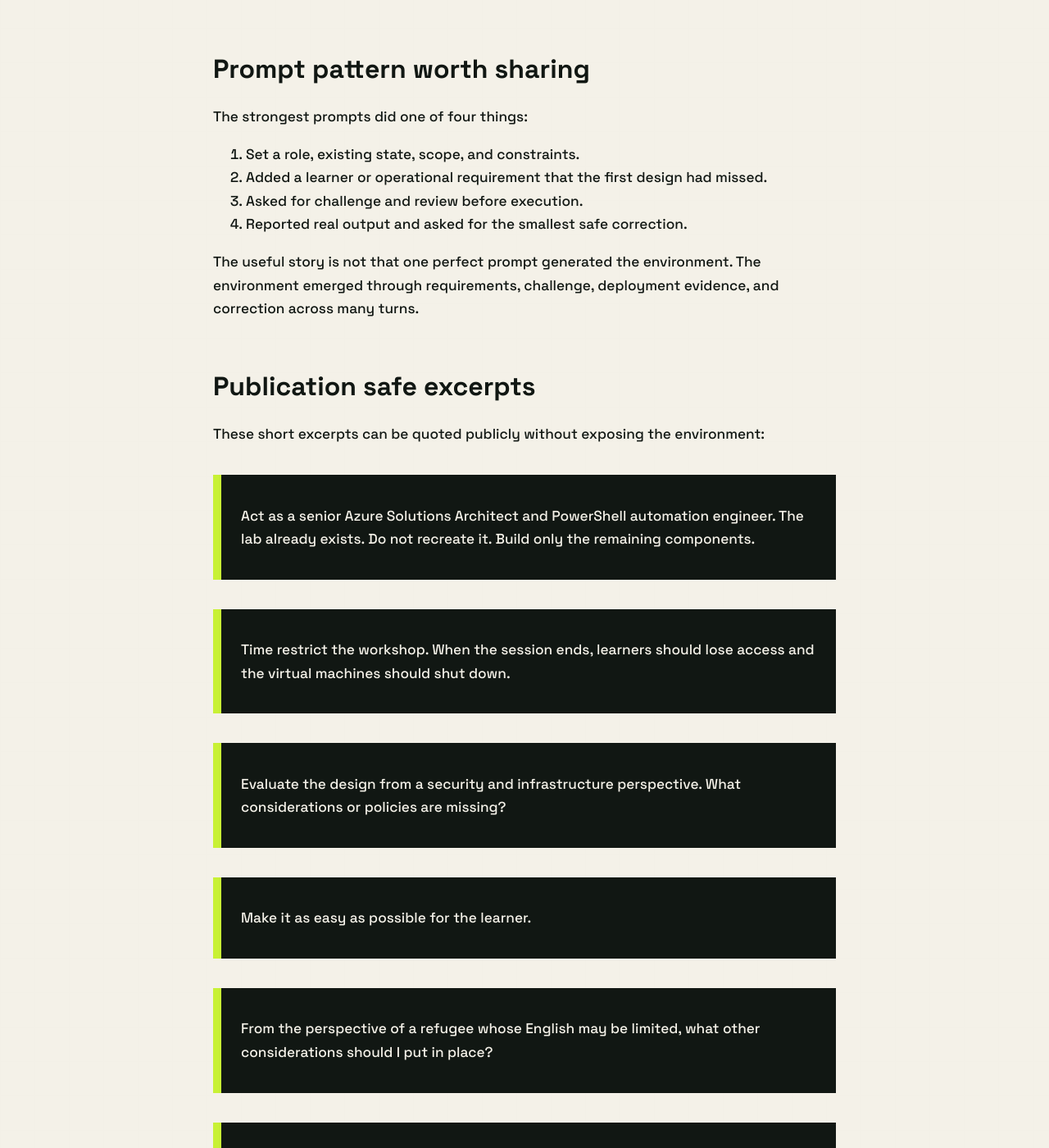
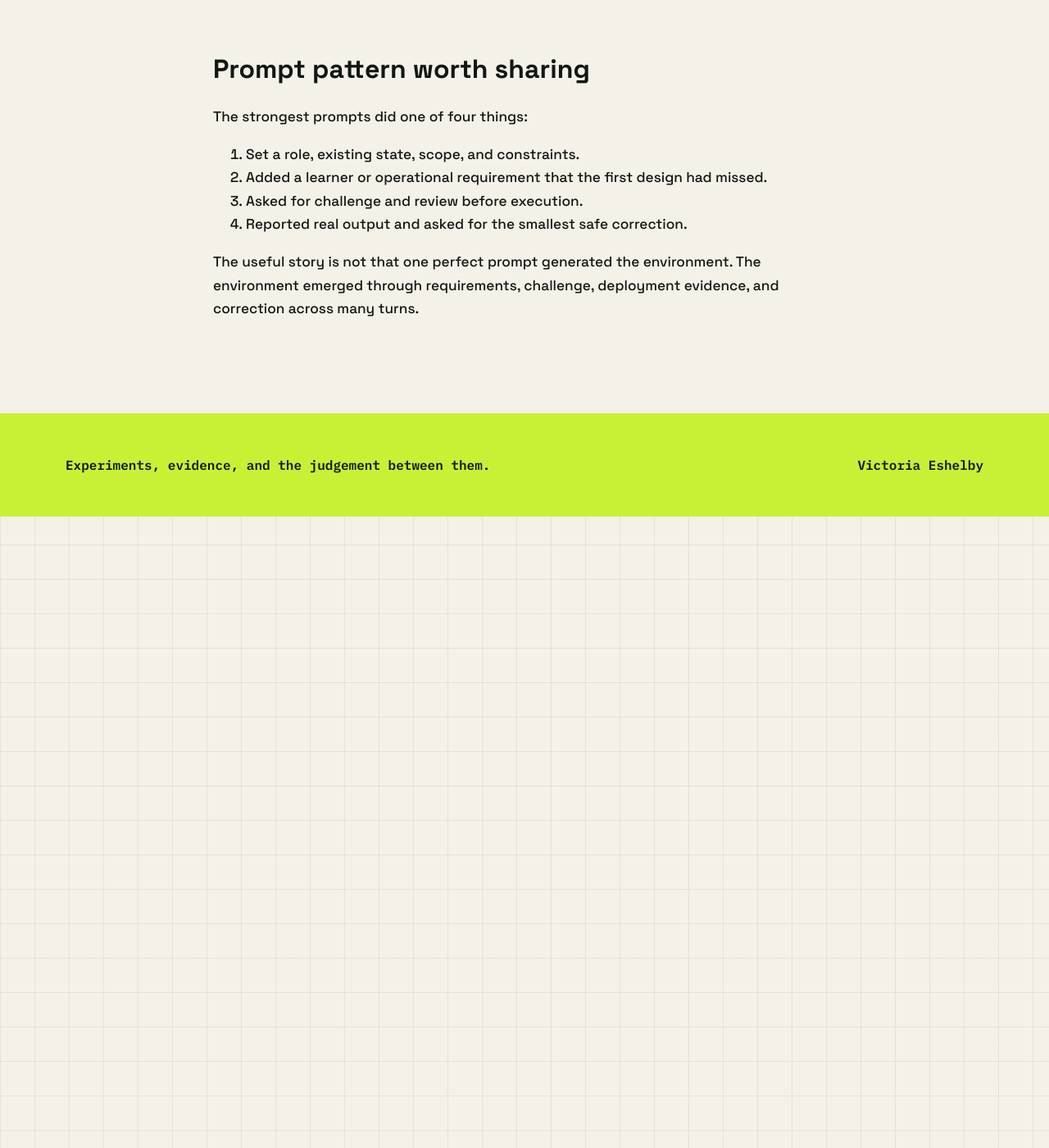
Before and after one commit to VEshelbyMTT/today-ai-learned, a Jekyll site: the page built from examples/trainer-managed-azure-lab/prompts.md, in a window 1280 px wide and 1400 px high, scrolled down 6938 px. Shown: the whole window at 82% size. Built offline with Jekyll 4.4.1, drawn with Linux system fonts in a browser that asks for light colours; some of the changed text lies outside the part shown.

Commit message:
Remove duplicate prompt excerpts

```diff
--- a/examples/trainer-managed-azure-lab/prompts.md
+++ b/examples/trainer-managed-azure-lab/prompts.md
@@ -135,21 +135,3 @@ The strongest prompts did one of four things:
 4. Reported real output and asked for the smallest safe correction.
 
 The useful story is not that one perfect prompt generated the environment. The environment emerged through requirements, challenge, deployment evidence, and correction across many turns.
-
-## Publication safe excerpts
-
-These short excerpts can be quoted publicly without exposing the environment:
-
-> Act as a senior Azure Solutions Architect and PowerShell automation engineer. The lab already exists. Do not recreate it. Build only the remaining components.
-
-> Time restrict the workshop. When the session ends, learners should lose access and the virtual machines should shut down.
-
-> Evaluate the design from a security and infrastructure perspective. What considerations or policies are missing?
-
-> Make it as easy as possible for the learner.
-
-> From the perspective of a refugee whose English may be limited, what other considerations should I put in place?
-
-> Walk me through the deployment script. Am I ready to deploy, and what else could be problematic?
-
-> Change the code so existing identities and resources are not recreated or overwritten.
```
